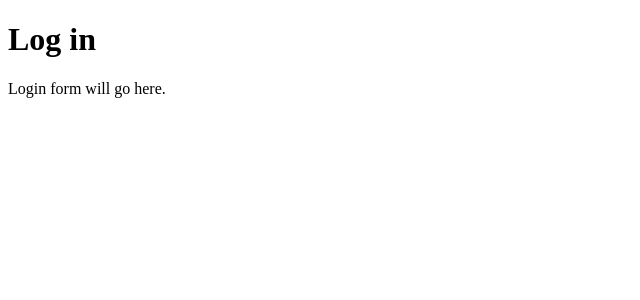
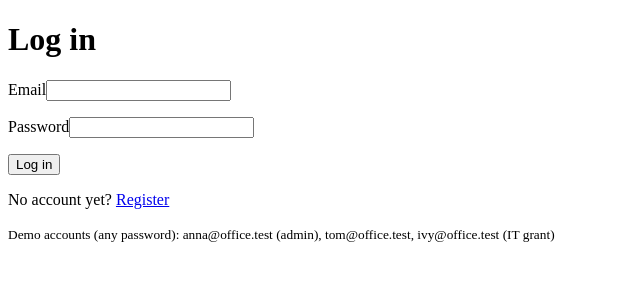
Before and after one commit to InfinityInside/office-room-booking, a React (Vite) app in the folder frontend-react/: page /login in a window 1280 px wide. Shown: the top 300 px of the page, without its empty margins (0-640 px from the left). Built offline with nearby package versions, Linux system fonts and the light colour scheme.

Commit message:
feat(react): add mock authentication with login page

```diff
--- a/frontend-react/src/api/mockApi.ts
+++ b/frontend-react/src/api/mockApi.ts
@@ -209,3 +209,17 @@ export const getRoom = (id: number) => rooms.find((r) => r.id === id);
 
 export const getBookings = () => [...bookings];
 export const getBookingsForUser = (userId: number) => bookings.filter((b) => b.userId === userId);
+
+// ---------- Auth ----------
+
+const findUserByEmail = (email: string) =>
+    users.find((u) => u.email.toLowerCase() === email.trim().toLowerCase());
+
+/** Mock login: any non-empty password works for an active user. */
+export function login(email: string, password: string): User | null {
+    const user = findUserByEmail(email);
+    if (!user || !user.active || password.length === 0) {
+        return null;
+    }
+    return user;
+}
--- /dev/null
+++ b/frontend-react/src/auth/AuthContext.ts
@@ -0,0 +1,19 @@
+import { createContext, useContext } from 'react';
+import type { User } from '../types';
+
+export interface AuthContextValue {
+    user: User | null;
+    login: (email: string, password: string) => boolean;
+    logout: () => void;
+}
+
+export const AuthContext = createContext<AuthContextValue | null>(null);
+
+/** Gives any component access to the logged-in user and the login/logout functions. */
+export function useAuth(): AuthContextValue {
+    const value = useContext(AuthContext);
+    if (!value) {
+        throw new Error('useAuth must be used inside <AuthProvider>');
+    }
+    return value;
+}
--- /dev/null
+++ b/frontend-react/src/auth/AuthProvider.tsx
@@ -0,0 +1,26 @@
+import { useState, type ReactNode } from 'react';
+import * as api from '../api/mockApi';
+import { AuthContext } from './AuthContext';
+
+interface AuthProviderProps {
+    children: ReactNode;
+}
+
+export function AuthProvider({ children }: AuthProviderProps) {
+    const [userId, setUserId] = useState<number | null>(null);
+    const user = userId === null ? null : (api.getUser(userId) ?? null);
+
+    function login(email: string, password: string): boolean {
+        const found = api.login(email, password);
+        if (found) {
+            setUserId(found.id);
+        }
+        return found !== null;
+    }
+
+    function logout() {
+        setUserId(null);
+    }
+
+    return <AuthContext value={{ user, login, logout }}>{children}</AuthContext>;
+}
--- a/frontend-react/src/layouts/AppLayout.tsx
+++ b/frontend-react/src/layouts/AppLayout.tsx
@@ -1,10 +1,19 @@
-import { NavLink, Outlet } from 'react-router';
+import { Link, NavLink, Outlet, useNavigate } from 'react-router';
+import { useAuth } from '../auth/AuthContext.ts';
 
 const linkStyle = ({ isActive }: { isActive: boolean }) => ({
     fontWeight: isActive ? 'bold' : 'normal',
 });
 
 export function AppLayout() {
+    const { user, logout } = useAuth();
+    const navigate = useNavigate();
+
+    function handleLogout() {
+        logout();
+        navigate('/');
+    }
+
     return (
         <>
             <header>
@@ -38,6 +47,18 @@ export function AppLayout() {
                         </li>
                     </ul>
                 </nav>
+                {user ? (
+                    <p>
+                        Logged in as {user.firstName} {user.lastName}
+                        <button onClick={handleLogout}>
+                            Log out
+                        </button>
+                    </p>
+                ) : (
+                    <p>
+                        <Link to="/login">Log in</Link>
+                    </p>
+                )}
             </header>
             <hr />
             <main>
--- a/frontend-react/src/main.tsx
+++ b/frontend-react/src/main.tsx
@@ -2,9 +2,12 @@ import { StrictMode } from 'react';
 import { createRoot } from 'react-dom/client';
 import { RouterProvider } from 'react-router';
 import { router } from './router';
+import { AuthProvider } from './auth/AuthProvider';
 
 createRoot(document.getElementById('root')!).render(
     <StrictMode>
-        <RouterProvider router={router} />
+        <AuthProvider>
+            <RouterProvider router={router} />
+        </AuthProvider>
     </StrictMode>,
 );
--- a/frontend-react/src/pages/LoginPage.tsx
+++ b/frontend-react/src/pages/LoginPage.tsx
@@ -1,8 +1,62 @@
+import { useAuth } from '../auth/AuthContext.ts';
+import { Link, useNavigate } from 'react-router';
+import { useState, type SubmitEvent } from 'react';
+
 export function LoginPage() {
+    const { login } = useAuth();
+    const navigate = useNavigate();
+
+    const [email, setEmail] = useState('');
+    const [password, setPassword] = useState('');
+    const [error, setError] = useState<string | null>(null);
+
+    function handleSubmit(event: SubmitEvent<HTMLFormElement>) {
+        event.preventDefault();
+        if (!login(email, password)) {
+            setError('Wrong email or password.');
+            return;
+        }
+        navigate('/');
+    }
+
     return (
         <>
             <h1>Log in</h1>
-            <p>Login form will go here.</p>
+            <form onSubmit={handleSubmit}>
+                <p>
+                    <label>
+                        Email
+                        <input
+                            type="email"
+                            value={email}
+                            onChange={(e) => setEmail(e.target.value)}
+                            required
+                        />
+                    </label>
+                </p>
+                <p>
+                    <label>
+                        Password
+                        <input
+                            type="password"
+                            value={password}
+                            onChange={(e) => setPassword(e.target.value)}
+                            required
+                        />
+                    </label>
+                </p>
+                {error && <p>{error}</p>}
+                <button type="submit">Log in</button>
+            </form>
+            <p>
+                No account yet? <Link to="/register">Register</Link>
+            </p>
+            <p>
+                <small>
+                    Demo accounts (any password): anna@office.test (admin), tom@office.test,
+                    ivy@office.test (IT grant)
+                </small>
+            </p>
         </>
     );
 }
```
